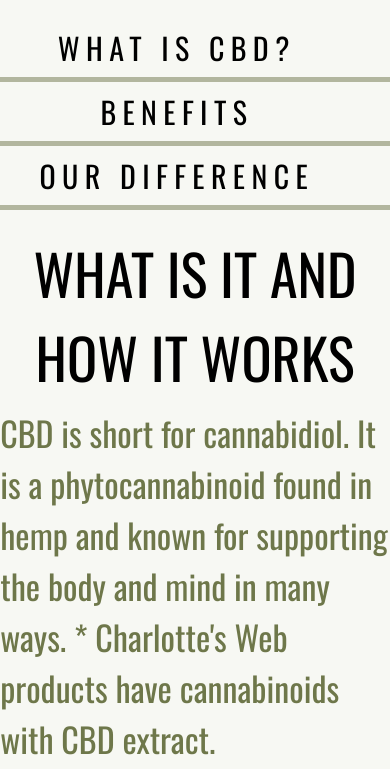
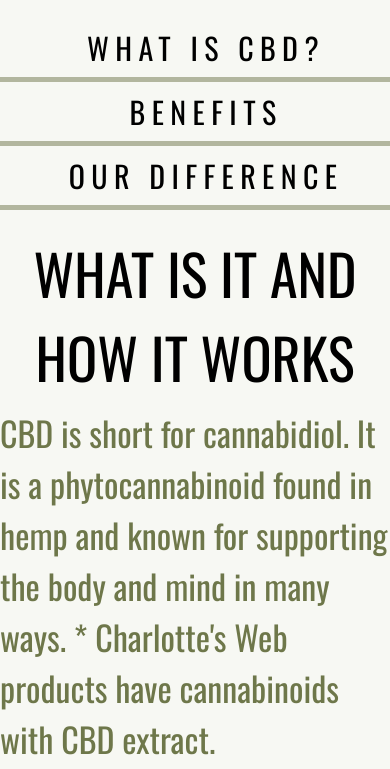
Before and after one commit to mazurenkooleksandr/exam-cbd, a plain HTML site: page index.html in a window 390 px wide. Shown: the part 1052-1821 px from the top of the page. Drawn offline with nearby package versions, Linux system fonts and the light colour scheme.

Commit message:
fixed button

```diff
--- a/css/_third-container.scss
+++ b/css/_third-container.scss
@@ -111,7 +111,7 @@
 @media screen and (max-width: 1200px) {
   .third-container {
      .third-container__tabs {
-        width: 99.9%;
+        width: 100%;
         max-width: 1180px;
         margin: 0 auto;
 
@@ -120,14 +120,13 @@
             background-color: rgb(247,248,243);
 
             button {
-              width: 100%;
+                width: 115%;
                 font-family: 'Oswald', sans-serif;
                 background-color: inherit;
                 float: left;
                 border: none;
                 outline: none;
                 cursor: pointer;
-                padding-right: 9.32%;
                 transition: 0.3s;
                 font-size: 1.875rem;
                 text-transform: uppercase;
@@ -135,7 +134,7 @@
                 padding-bottom: 1.6%;
                 letter-spacing: 0.4rem;
                 padding-top: 2%;
-
+                margin: 0 auto;
 
                 &.active span{
                     border-bottom: transparent;
```
Also changed, not shown: css/style.css, 1 other file.
